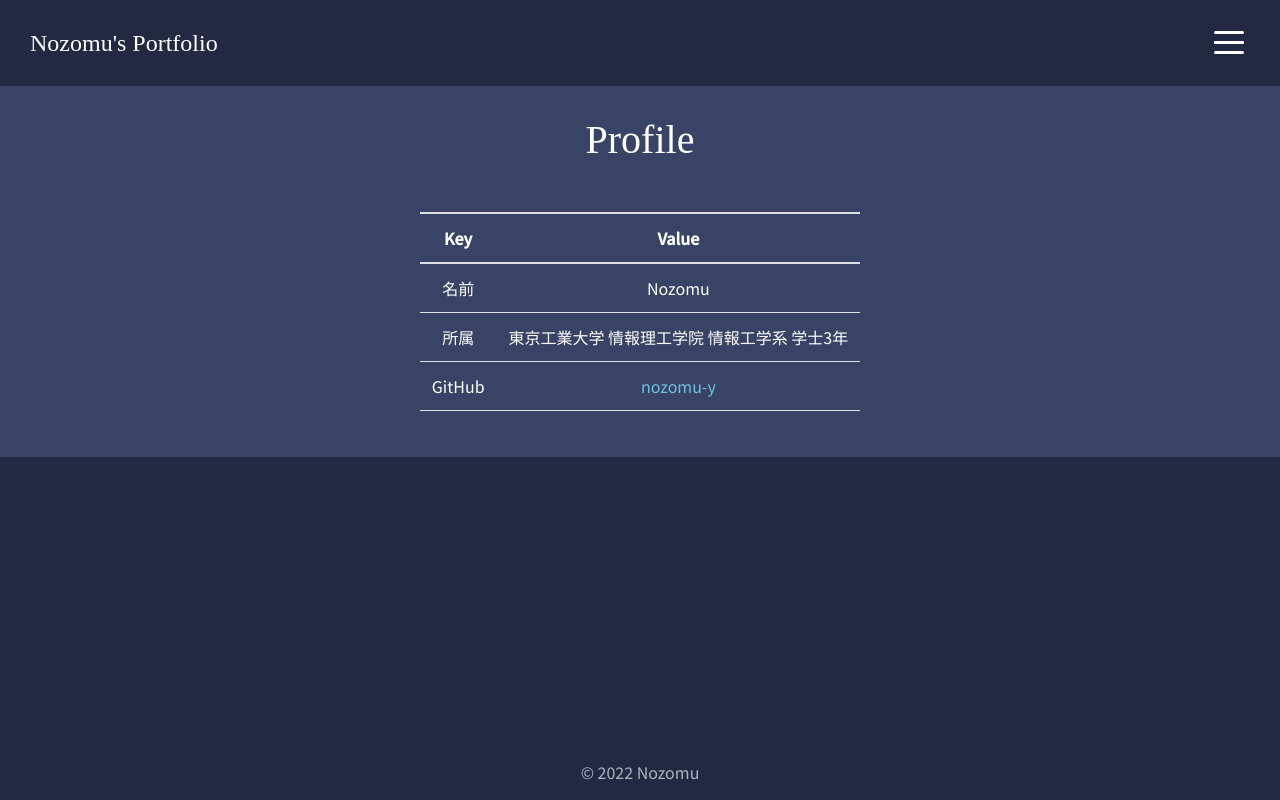
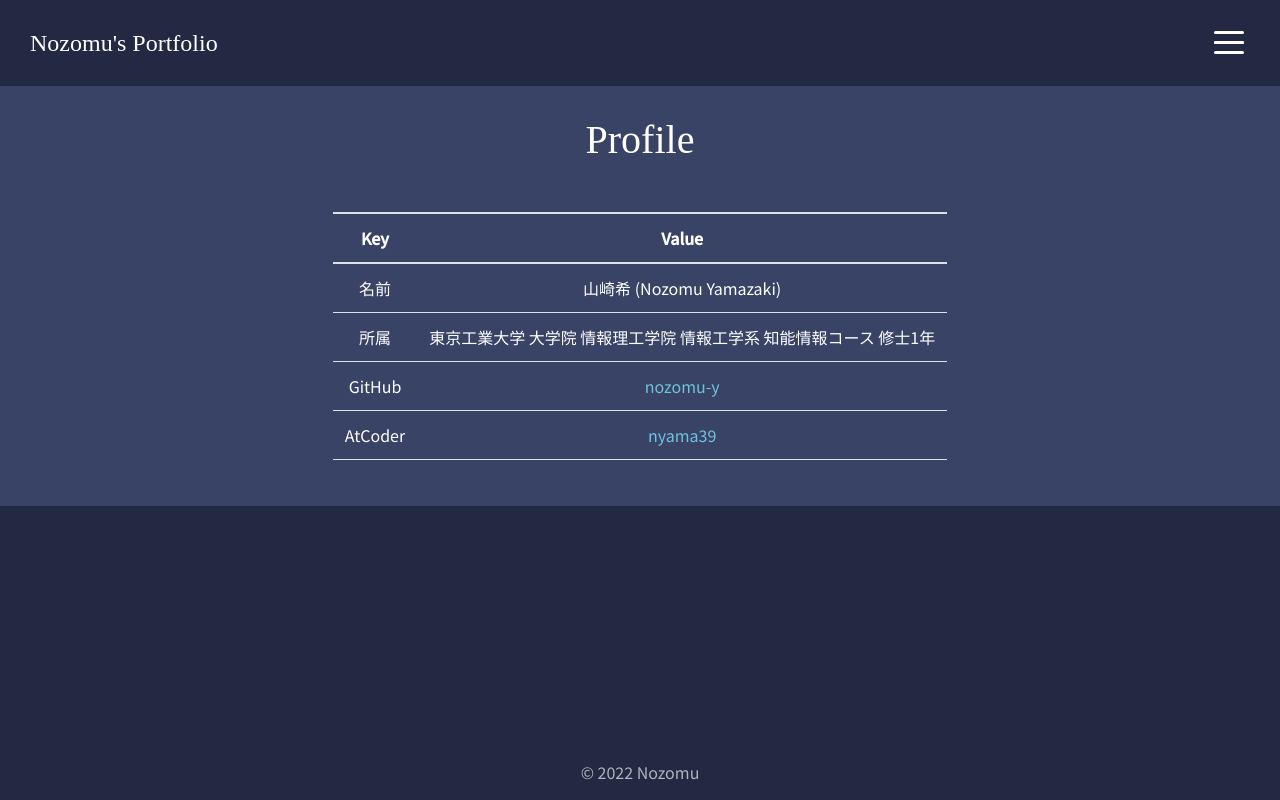
Before and after one commit to nozomu-y/portfolio, a Vue app: page /#/Profile in a window 1280 px wide. Built offline with nearby package versions, Linux system fonts and the light colour scheme; what vue-smooth-scroll would draw is missing.

Commit message:
Update: profiles

```diff
--- a/src/components/Profile.vue
+++ b/src/components/Profile.vue
@@ -14,16 +14,23 @@
               <tbody>
                 <tr>
                   <td class="text-nowrap">名前</td>
-                  <td>Nozomu</td>
+                  <td>山崎希 (Nozomu Yamazaki)</td>
                 </tr>
                 <tr>
                   <td class="text-nowrap">所属</td>
-                  <td>東京工業大学 情報理工学院 情報工学系 学士3年</td>
+                  <td>東京工業大学 大学院 情報理工学院 情報工学系 知能情報コース 修士1年</td>
                 </tr>
+                <tr>
                 <tr>
                   <td class="text-nowrap">GitHub</td>
                   <td>
                     <a href="https://github.com/nozomu-y" target="_blank">nozomu-y</a>
+                  </td>
+                </tr>
+                <tr>
+                  <td class="text-nowrap">AtCoder</td>
+                  <td>
+                    <a href="https://atcoder.jp/users/nyama39" target="_blank">nyama39</a>
                   </td>
                 </tr>
               </tbody>
```
